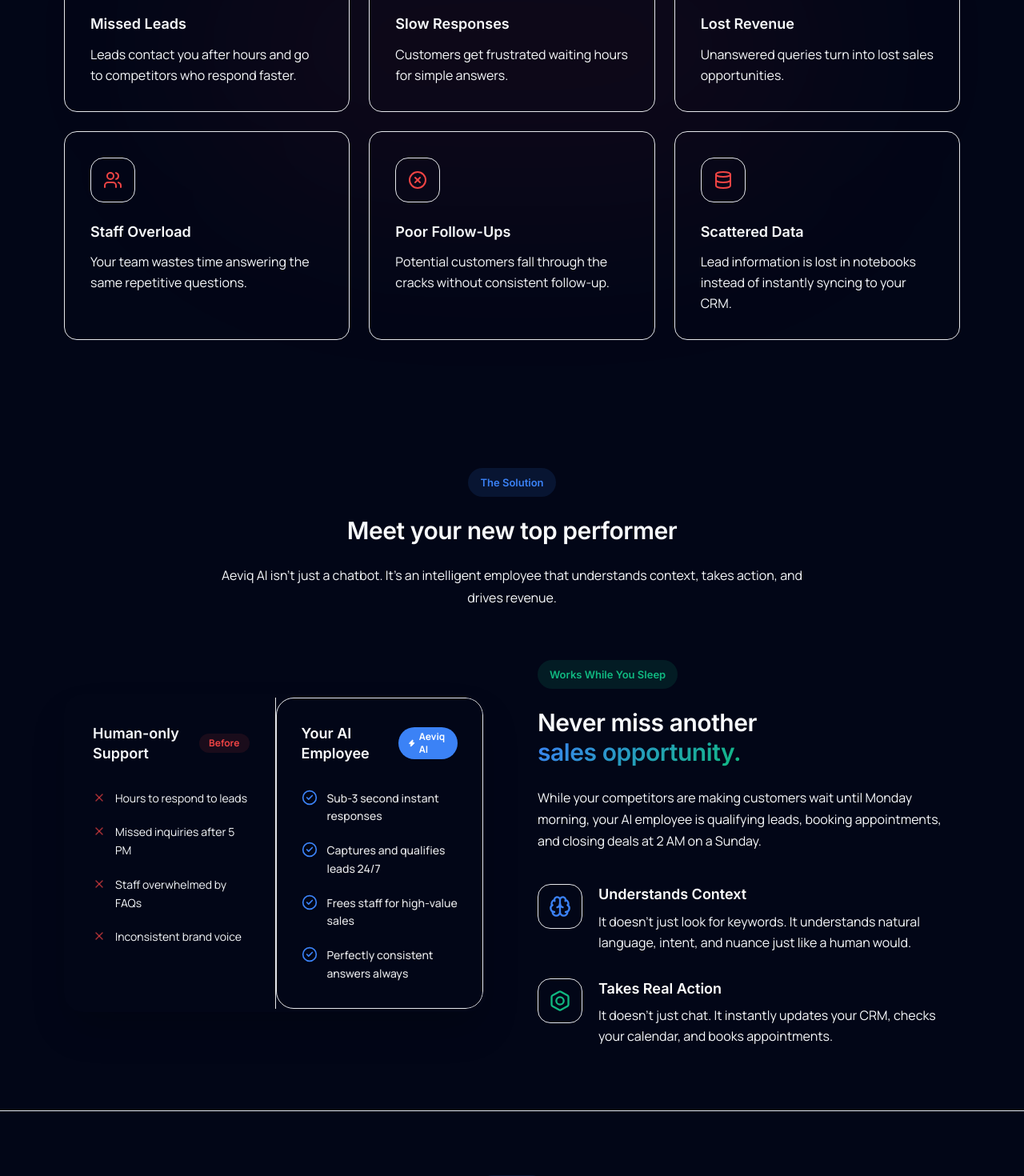
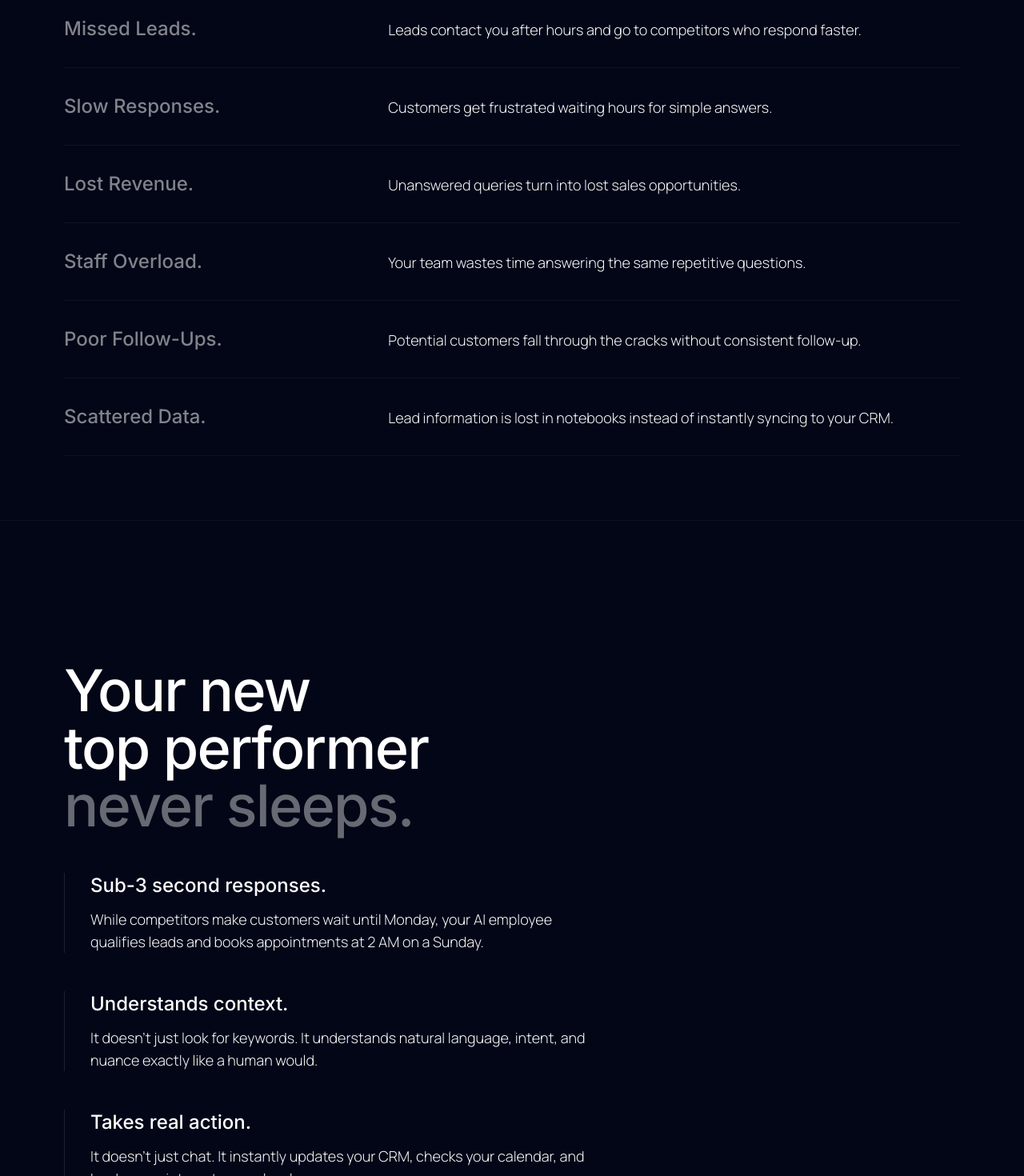
Before and after one commit to Nidhimodi15/Avorix-AI, a React (Vite) app: page / in a window 1280 px wide. Shown: the part 960-2430 px from the top of the page at 80% size. Built offline with nearby package versions, Linux system fonts and the light colour scheme.

Commit message:
design(home): rewrite problem and AI employee sections to minimalist typography layout

```diff
--- a/src/components/home/meet-ai-employee.tsx
+++ b/src/components/home/meet-ai-employee.tsx
@@ -1,126 +1,48 @@
 import React from 'react';
 import { motion } from 'framer-motion';
-import { CheckCircle2, Zap, Brain, BoltIcon, X } from 'lucide-react';
-import { fadeUp, fadeLeft, fadeRight } from '@/lib/animations';
-import { SectionHeading } from '../shared/section-heading';
-import { Badge } from '../ui/badge';
+import { fadeUp } from '@/lib/animations';
 
 export function MeetAIEmployee() {
   return (
-    <section className="section overflow-hidden bg-bg relative">
-      {/* Background gradients */}
-      <div className="absolute top-1/4 right-0 w-[500px] h-[500px] bg-primary/10 blur-[100px] rounded-full pointer-events-none" />
-      <div className="absolute bottom-0 left-0 w-[600px] h-[600px] bg-accent/5 blur-[120px] rounded-full pointer-events-none" />
+    <section className="section bg-bg border-t border-white/5">
+      <div className="container max-w-4xl mx-auto py-12 md:py-24">
 
-      <div className="container relative z-10">
-        <SectionHeading
-          badge="The Solution"
-          title="Meet your new top performer"
-          description="Aeviq AI isn't just a chatbot. It's an intelligent employee that understands context, takes action, and drives revenue."
-        />
-
-        <div className="grid lg:grid-cols-2 gap-16 items-center">
-          {/* Left: Premium Glassmorphic Comparison UI */}
         <motion.div
-            variants={fadeRight}
+          variants={fadeUp}
           initial="hidden"
           whileInView="visible"
           viewport={{ once: true, margin: "-100px" }}
-            className="relative p-1 rounded-3xl bg-gradient-to-b from-border/50 to-bg-surface shadow-2xl overflow-hidden"
         >
-            <div className="bg-bg rounded-[22px] overflow-hidden flex flex-col md:flex-row relative z-10">
+          <h2 className="text-4xl md:text-6xl lg:text-7xl font-medium tracking-tight text-white leading-[1.1] mb-12">
+            Your new <br className="hidden md:block"/>
+            top performer <br className="hidden md:block"/>
+            <span className="text-white/40">never sleeps.</span>
+          </h2>
 
-              {/* Before Column (Muted) */}
-              <div className="flex-1 p-8 bg-bg-surface/50 border-r border-border/50">
-                <div className="flex items-center justify-between mb-8">
-                  <h4 className="text-heading-4 text-text-muted">Human-only Support</h4>
-                  <div className="bg-destructive/10 text-destructive text-xs font-bold px-3 py-1 rounded-full">Before</div>
-                </div>
-                <ul className="space-y-5">
-                  {[
-                    'Hours to respond to leads',
-                    'Missed inquiries after 5 PM',
-                    'Staff overwhelmed by FAQs',
-                    'Inconsistent brand voice'
-                  ].map((item, i) => (
-                    <li key={i} className="flex items-start gap-3 text-text-muted text-sm leading-relaxed">
-                      <X className="w-4 h-4 text-destructive/70 shrink-0 mt-0.5" />
-                      {item}
-                    </li>
-                  ))}
-                </ul>
+          <div className="space-y-12 max-w-2xl">
+            <div className="border-l border-white/10 pl-6 md:pl-8">
+              <h3 className="text-2xl font-medium text-white mb-3">Sub-3 second responses.</h3>
+              <p className="text-lg text-text-secondary/70 font-light">
+                While competitors make customers wait until Monday, your AI employee qualifies leads and books appointments at 2 AM on a Sunday.
+              </p>
             </div>
 
-              {/* After Column (Glowing/Premium) */}
-              <div className="flex-1 p-8 bg-gradient-to-br from-primary/5 to-transparent relative">
-                {/* Subtle inner glow */}
-                <div className="absolute inset-0 bg-primary/5 rounded-[22px] pointer-events-none border border-primary/20" />
+            <div className="border-l border-white/10 pl-6 md:pl-8">
+              <h3 className="text-2xl font-medium text-white mb-3">Understands context.</h3>
+              <p className="text-lg text-text-secondary/70 font-light">
+                It doesn't just look for keywords. It understands natural language, intent, and nuance exactly like a human would.
+              </p>
+            </div>
 
-                <div className="relative z-10">
-                  <div className="flex items-center justify-between mb-8">
-                    <h4 className="text-heading-4 text-white">Your AI Employee</h4>
-                    <div className="bg-primary text-white shadow-glow-sm text-xs font-bold px-3 py-1 rounded-full flex items-center gap-1">
-                      <Zap className="w-3 h-3 fill-current" /> Aeviq AI
-                    </div>
-                  </div>
-                  <ul className="space-y-5">
-                    {[
-                      'Sub-3 second instant responses',
-                      'Captures and qualifies leads 24/7',
-                      'Frees staff for high-value sales',
-                      'Perfectly consistent answers always'
-                    ].map((item, i) => (
-                      <li key={i} className="flex items-start gap-3 text-text-secondary text-sm leading-relaxed font-medium">
-                        <CheckCircle2 className="w-5 h-5 text-primary shrink-0 drop-shadow-sm" />
-                        <span className="text-white/90">{item}</span>
-                      </li>
-                    ))}
-                  </ul>
-                </div>
+            <div className="border-l border-white/10 pl-6 md:pl-8">
+              <h3 className="text-2xl font-medium text-white mb-3">Takes real action.</h3>
+              <p className="text-lg text-text-secondary/70 font-light">
+                It doesn't just chat. It instantly updates your CRM, checks your calendar, and books appointments seamlessly.
+              </p>
             </div>
           </div>
         </motion.div>
 
-          {/* Right: Text content */}
-          <motion.div
-            variants={fadeLeft}
-            initial="hidden"
-            whileInView="visible"
-            viewport={{ once: true, margin: "-100px" }}
-          >
-            <Badge variant="accent" className="mb-6 shadow-glow-sm">Works While You Sleep</Badge>
-            <h3 className="text-heading-2 mb-6 leading-tight">
-              Never miss another <br/>
-              <span className="text-gradient">sales opportunity.</span>
-            </h3>
-
-            <p className="text-body-lg text-text-secondary mb-10 leading-relaxed">
-              While your competitors are making customers wait until Monday morning, your AI employee is qualifying leads, booking appointments, and closing deals at 2 AM on a Sunday.
-            </p>
-
-            <div className="space-y-8">
-              <div className="flex gap-5 group">
-                <div className="w-14 h-14 rounded-2xl bg-primary/10 border border-primary/20 flex items-center justify-center shrink-0 group-hover:scale-110 group-hover:bg-primary/20 transition-all duration-300">
-                  <Brain className="w-7 h-7 text-primary" />
-                </div>
-                <div>
-                  <h4 className="text-heading-4 mb-2 text-white">Understands Context</h4>
-                  <p className="text-body-md text-text-secondary leading-relaxed">It doesn't just look for keywords. It understands natural language, intent, and nuance just like a human would.</p>
-                </div>
-              </div>
-
-              <div className="flex gap-5 group">
-                <div className="w-14 h-14 rounded-2xl bg-accent/10 border border-accent/20 flex items-center justify-center shrink-0 group-hover:scale-110 group-hover:bg-accent/20 transition-all duration-300">
-                  <BoltIcon className="w-7 h-7 text-accent" />
-                </div>
-                <div>
-                  <h4 className="text-heading-4 mb-2 text-white">Takes Real Action</h4>
-                  <p className="text-body-md text-text-secondary leading-relaxed">It doesn't just chat. It instantly updates your CRM, checks your calendar, and books appointments.</p>
-                </div>
-              </div>
-            </div>
-          </motion.div>
-        </div>
       </div>
     </section>
   );
--- a/src/components/home/problem-section.tsx
+++ b/src/components/home/problem-section.tsx
@@ -1,83 +1,74 @@
 import React from 'react';
 import { motion } from 'framer-motion';
-import { Clock, TrendingDown, Users, Frown, XCircle, Database } from 'lucide-react';
 import { fadeUp, staggerContainer, staggerItem } from '@/lib/animations';
-import { SectionHeading } from '../shared/section-heading';
 
 const problems = [
   {
-    icon: Clock,
-    title: 'Missed Leads',
+    title: 'Missed Leads.',
     description: 'Leads contact you after hours and go to competitors who respond faster.',
   },
   {
-    icon: Frown,
-    title: 'Slow Responses',
+    title: 'Slow Responses.',
     description: 'Customers get frustrated waiting hours for simple answers.',
   },
   {
-    icon: TrendingDown,
-    title: 'Lost Revenue',
+    title: 'Lost Revenue.',
     description: 'Unanswered queries turn into lost sales opportunities.',
   },
   {
-    icon: Users,
-    title: 'Staff Overload',
+    title: 'Staff Overload.',
     description: 'Your team wastes time answering the same repetitive questions.',
   },
   {
-    icon: XCircle,
-    title: 'Poor Follow-Ups',
+    title: 'Poor Follow-Ups.',
     description: 'Potential customers fall through the cracks without consistent follow-up.',
   },
   {
-    icon: Database,
-    title: 'Scattered Data',
+    title: 'Scattered Data.',
     description: 'Lead information is lost in notebooks instead of instantly syncing to your CRM.',
   }
 ];
 
 export function ProblemSection() {
   return (
-    <section className="section bg-bg-surface relative overflow-hidden">
-      {/* Subtle background glow */}
-      <div className="absolute top-1/2 left-1/2 -translate-x-1/2 -translate-y-1/2 w-[800px] h-[400px] bg-destructive/5 blur-[120px] rounded-full pointer-events-none" />
-
-      <div className="container relative z-10">
-        <SectionHeading
-          badge="Sound Familiar?"
-          title="The cost of manual communication"
-          description="Relying on humans alone for customer communication is costing you leads, revenue, and satisfaction."
-        />
+    <section className="section bg-bg">
+      <div className="container max-w-4xl mx-auto">
+        <motion.div
+          variants={fadeUp}
+          initial="hidden"
+          whileInView="visible"
+          viewport={{ once: true, margin: "-50px" }}
+          className="mb-16 md:mb-24"
+        >
+          <h2 className="text-4xl md:text-5xl lg:text-6xl font-medium tracking-tight text-white mb-6">
+            The hidden cost of <br className="hidden md:block"/> manual communication.
+          </h2>
+          <p className="text-xl text-text-secondary font-light max-w-2xl">
+            Relying on humans alone for customer support isn't just slow. It is actively costing you revenue, reputation, and scale.
+          </p>
+        </motion.div>
 
         <motion.div
           variants={staggerContainer}
           initial="hidden"
           whileInView="visible"
           viewport={{ once: true, margin: "-50px" }}
-          className="grid gap-6 md:grid-cols-2 lg:grid-cols-3 max-w-6xl mx-auto"
+          className="flex flex-col"
         >
-          {problems.map((problem, index) => {
-            const Icon = problem.icon;
-            return (
-              <motion.div
-                key={index}
-                variants={staggerItem}
-                className="group relative bg-bg p-8 rounded-2xl border border-border/50 hover:border-destructive/30 transition-all duration-500 overflow-hidden"
-              >
-                {/* Hover gradient effect */}
-                <div className="absolute inset-0 bg-gradient-to-br from-destructive/5 to-transparent opacity-0 group-hover:opacity-100 transition-opacity duration-500" />
-
-                <div className="relative z-10">
-                  <div className="w-14 h-14 rounded-2xl bg-bg-surface border border-border/50 flex items-center justify-center mb-6 group-hover:scale-110 group-hover:border-destructive/20 transition-all duration-500 shadow-sm">
-                    <Icon className="w-6 h-6 text-destructive group-hover:text-destructive/80 transition-colors" />
-                  </div>
-                  <h3 className="text-heading-4 mb-3 text-text-primary group-hover:text-white transition-colors">{problem.title}</h3>
-                  <p className="text-body-md text-text-secondary leading-relaxed">{problem.description}</p>
-                </div>
-              </motion.div>
-            );
-          })}
+          {problems.map((problem, index) => (
+            <motion.div
+              key={index}
+              variants={staggerItem}
+              className="group flex flex-col md:flex-row md:items-baseline gap-2 md:gap-8 py-8 border-b border-white/5 transition-colors hover:border-white/20"
+            >
+              <h3 className="text-2xl font-medium text-white/50 group-hover:text-white transition-colors duration-300 md:w-1/3 shrink-0">
+                {problem.title}
+              </h3>
+              <p className="text-lg text-text-secondary/50 group-hover:text-text-secondary transition-colors duration-300 font-light">
+                {problem.description}
+              </p>
+            </motion.div>
+          ))}
         </motion.div>
       </div>
     </section>
```
Lines whose indentation alone changed are shown as unchanged.
